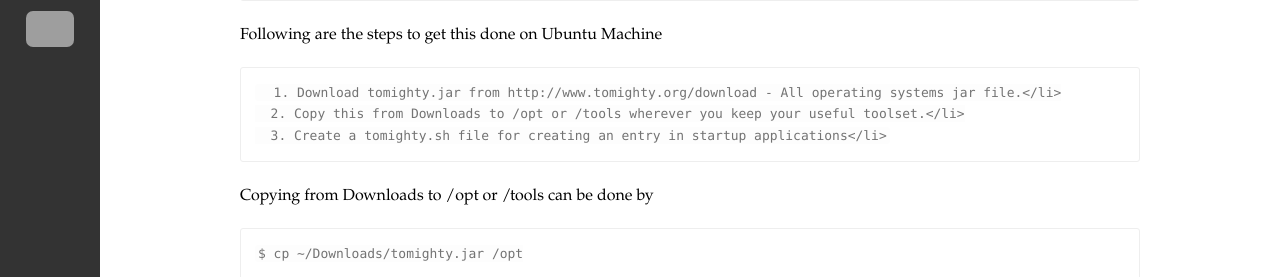
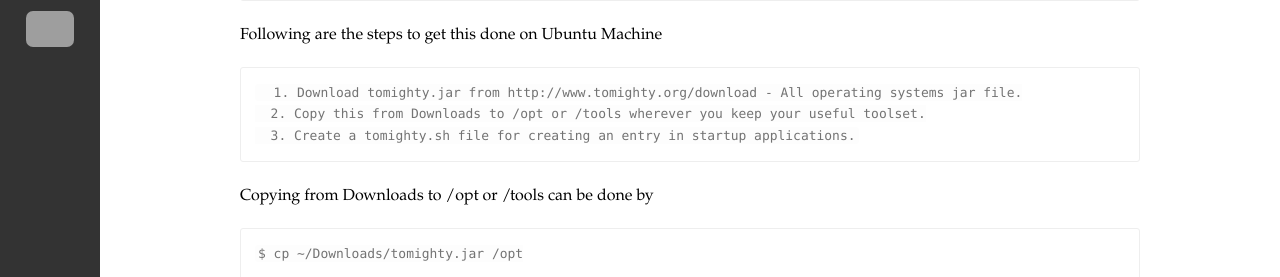
Before and after one commit to hpalappetty/silkyprogrammer.github.com, a Jekyll site: the page built from _posts/2014-02-09-adding-tomighty-to-startup-applications-in-ubuntu.md, in a window 1280 px wide. Shown: the part 322-599 px from the top of the page. Built offline with Jekyll 4.4.1, drawn with Linux system fonts in a browser that asks for light colours; some web fonts are replaced; comment, search, counter and statistics services are not loaded; grey boxes are pictures that could not be loaded.

```diff
--- a/_posts/2014-02-09-adding-tomighty-to-startup-applications-in-ubuntu.md
+++ b/_posts/2014-02-09-adding-tomighty-to-startup-applications-in-ubuntu.md
@@ -9,9 +9,9 @@ Title: 'Adding tomighty pomodoro timer to Ubuntu startup applications'
 
 <p>Following are the steps to get this done on Ubuntu Machine</p>
 
-      1. Download tomighty.jar from http://www.tomighty.org/download - All operating systems jar file.</li>
-      2. Copy this from Downloads to /opt or /tools wherever you keep your useful toolset.</li>
-      3. Create a tomighty.sh file for creating an entry in startup applications</li>
+      1. Download tomighty.jar from http://www.tomighty.org/download - All operating systems jar file.
+      2. Copy this from Downloads to /opt or /tools wherever you keep your useful toolset.
+      3. Create a tomighty.sh file for creating an entry in startup applications.
 
 
 <p>Copying from Downloads to /opt or /tools can be done by</p>
```
